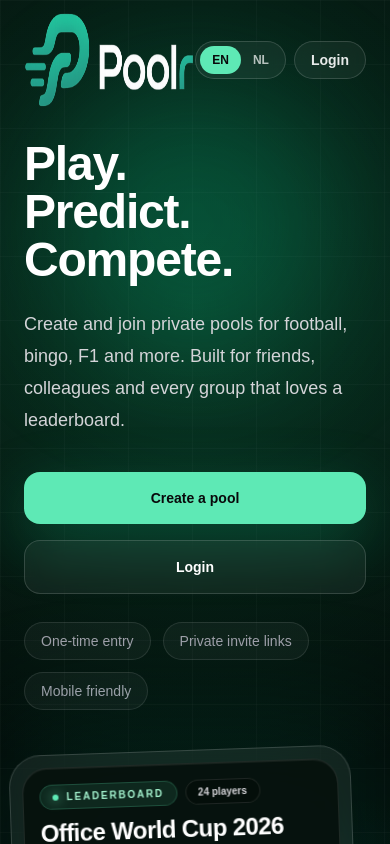
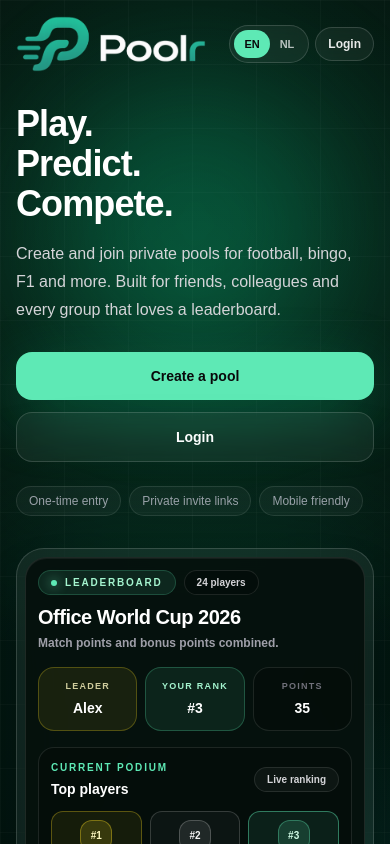
Before and after one commit to Doeks050/social-pool-app, a Next.js app: page / in a window 390 px wide. Shown: the top 844 px of the page. Built offline with nearby package versions, Linux system fonts and the light colour scheme; no server answers.

Commit message:
homepage

```diff
--- a/src/app/HomeClient.tsx
+++ b/src/app/HomeClient.tsx
@@ -278,34 +278,35 @@ export default function HomeClient({ isLoggedIn }: HomeClientProps) {
 
   return (
     <main className="min-h-screen overflow-hidden bg-[#030706] text-white">
-      <section className="relative min-h-screen border-b border-white/10">
+      <section className="relative border-b border-white/10 lg:min-h-screen">
         <div className="absolute inset-0 bg-[radial-gradient(circle_at_50%_18%,rgba(34,255,160,0.18),transparent_34%),radial-gradient(circle_at_80%_65%,rgba(20,184,166,0.13),transparent_28%),linear-gradient(180deg,#04100c_0%,#030706_58%,#020403_100%)]" />
         <div className="absolute inset-0 opacity-[0.16] [background-image:linear-gradient(rgba(255,255,255,0.16)_1px,transparent_1px),linear-gradient(90deg,rgba(255,255,255,0.16)_1px,transparent_1px)] [background-size:64px_64px]" />
         <div className="absolute left-1/2 top-20 h-72 w-72 -translate-x-1/2 rounded-full bg-emerald-400/20 blur-3xl" />
 
         <Container>
-          <div className="relative z-10 flex min-h-screen flex-col">
-            <header className="flex items-center justify-between pt-3 pb-0 sm:pt-4">
-              <Link href="/" className="flex items-center">
+          <div className="relative z-10 flex flex-col lg:min-h-screen">
+            <header className="flex items-center justify-between gap-3 py-4 sm:py-5">
+              <Link href="/" className="flex min-w-0 items-center">
                 <Image
                   src="/brand/poolr-logo-dark.png"
                   alt="Poolr"
                   width={420}
                   height={123}
                   priority
-                  className="h-24 w-auto sm:h-28 lg:h-32"
+                  className="h-14 w-auto sm:h-20 lg:h-28"
                 />
               </Link>
 
-              <div className="flex items-center gap-2">
+              <div className="flex shrink-0 items-center gap-1.5 sm:gap-2">
                 <div className="flex rounded-full border border-white/15 bg-white/5 p-1 backdrop-blur">
                   <button
                     type="button"
                     onClick={() => changeLanguage("en")}
-                    className={`rounded-full px-3 py-1.5 text-xs font-black transition ${language === "en"
+                    className={`rounded-full px-2.5 py-1.5 text-[11px] font-black transition sm:px-3 sm:text-xs ${
+                      language === "en"
                         ? "bg-emerald-300 text-zinc-950"
                         : "text-white/70 hover:text-white"
-                      }`}
+                    }`}
                     aria-pressed={language === "en"}
                   >
                     EN
@@ -314,10 +315,11 @@ export default function HomeClient({ isLoggedIn }: HomeClientProps) {
                   <button
                     type="button"
                     onClick={() => changeLanguage("nl")}
-                    className={`rounded-full px-3 py-1.5 text-xs font-black transition ${language === "nl"
+                    className={`rounded-full px-2.5 py-1.5 text-[11px] font-black transition sm:px-3 sm:text-xs ${
+                      language === "nl"
                         ? "bg-emerald-300 text-zinc-950"
                         : "text-white/70 hover:text-white"
-                      }`}
+                    }`}
                     aria-pressed={language === "nl"}
                   >
                     NL
@@ -326,16 +328,16 @@ export default function HomeClient({ isLoggedIn }: HomeClientProps) {
 
                 <Link
                   href={isLoggedIn ? "/dashboard" : "/auth"}
-                  className="rounded-full border border-white/15 bg-white/5 px-4 py-2 text-sm font-semibold text-white/90 backdrop-blur transition hover:bg-white/10"
+                  className="rounded-full border border-white/15 bg-white/5 px-3 py-2 text-xs font-semibold text-white/90 backdrop-blur transition hover:bg-white/10 sm:px-4 sm:text-sm"
                 >
                   {isLoggedIn ? t.dashboard : t.login}
                 </Link>
               </div>
             </header>
 
-            <div className="grid flex-1 items-start gap-10 pt-8 pb-12 lg:grid-cols-[1.02fr_0.98fr] lg:items-center lg:pt-6 lg:pb-16">
+            <div className="grid flex-1 items-start gap-8 pt-4 pb-12 sm:pt-8 lg:grid-cols-[1.02fr_0.98fr] lg:items-center lg:pt-6 lg:pb-16">
               <div className="max-w-3xl">
-                <h1 className="text-5xl font-black tracking-tight text-white sm:text-7xl lg:text-8xl">
+                <h1 className="text-4xl font-black tracking-tight text-white sm:text-7xl lg:text-8xl">
                   {t.heroTitle.map((line) => (
                     <span key={line}>
                       {line}
@@ -344,31 +346,31 @@ export default function HomeClient({ isLoggedIn }: HomeClientProps) {
                   ))}
                 </h1>
 
-                <p className="mt-6 max-w-2xl text-lg leading-8 text-zinc-300 sm:text-xl">
+                <p className="mt-4 max-w-2xl text-base leading-7 text-zinc-300 sm:mt-6 sm:text-xl sm:leading-8">
                   {t.heroText}
                 </p>
 
-                <div className="mt-9 flex flex-col gap-4 sm:flex-row">
+                <div className="mt-7 flex flex-col gap-3 sm:mt-9 sm:flex-row sm:gap-4">
                   <Link
                     href={primaryHref}
-                    className="rounded-2xl bg-emerald-300 px-7 py-4 text-center text-sm font-black text-zinc-950 shadow-[0_18px_60px_rgba(16,185,129,0.3)] transition hover:bg-emerald-200"
+                    className="rounded-2xl bg-emerald-300 px-6 py-3.5 text-center text-sm font-black text-zinc-950 shadow-[0_18px_60px_rgba(16,185,129,0.3)] transition hover:bg-emerald-200 sm:px-7 sm:py-4"
                   >
                     {primaryLabel}
                   </Link>
 
                   <Link
                     href={secondaryHref}
-                    className="rounded-2xl border border-white/15 bg-white/5 px-7 py-4 text-center text-sm font-black text-white backdrop-blur transition hover:bg-white/10"
+                    className="rounded-2xl border border-white/15 bg-white/5 px-6 py-3.5 text-center text-sm font-black text-white backdrop-blur transition hover:bg-white/10 sm:px-7 sm:py-4"
                   >
                     {secondaryLabel}
                   </Link>
                 </div>
 
-                <div className="mt-7 flex flex-wrap gap-3 text-sm text-zinc-400">
+                <div className="mt-6 flex flex-wrap gap-2 text-xs text-zinc-400 sm:mt-7 sm:gap-3 sm:text-sm">
                   {t.chips.map((chip) => (
                     <span
                       key={chip}
-                      className="rounded-full border border-white/10 bg-white/[0.04] px-4 py-2"
+                      className="rounded-full border border-white/10 bg-white/[0.04] px-3 py-1.5 sm:px-4 sm:py-2"
                     >
                       {chip}
                     </span>
@@ -381,8 +383,8 @@ export default function HomeClient({ isLoggedIn }: HomeClientProps) {
                 <div className="absolute -right-8 top-10 hidden h-24 w-24 rounded-full border border-emerald-300/20 bg-emerald-300/10 blur-xl sm:block" />
                 <div className="absolute -left-10 bottom-20 hidden h-28 w-28 rounded-full border border-teal-300/10 bg-teal-300/10 blur-2xl sm:block" />
 
-                <div className="relative rotate-[-2deg] rounded-[2rem] border border-white/15 bg-white/[0.06] p-3 shadow-2xl backdrop-blur-xl lg:rotate-[-5deg]">
-                  <div className="rounded-[1.55rem] border border-white/10 bg-[#06110d]/95 p-4 shadow-[inset_0_1px_0_rgba(255,255,255,0.06)] sm:p-5">
+                <div className="relative rounded-[1.75rem] border border-white/15 bg-white/[0.06] p-2 shadow-2xl backdrop-blur-xl sm:rotate-[-2deg] sm:rounded-[2rem] sm:p-3 lg:rotate-[-5deg]">
+                  <div className="rounded-[1.35rem] border border-white/10 bg-[#06110d]/95 p-3 shadow-[inset_0_1px_0_rgba(255,255,255,0.06)] sm:rounded-[1.55rem] sm:p-5">
                     <div className="mb-4 flex items-start justify-between gap-3">
                       <div className="min-w-0">
                         <div className="mb-2 flex flex-wrap items-center gap-2">
@@ -396,11 +398,11 @@ export default function HomeClient({ isLoggedIn }: HomeClientProps) {
                           </span>
                         </div>
 
-                        <h2 className="truncate text-2xl font-black tracking-tight text-white sm:text-3xl">
+                        <h2 className="truncate text-xl font-black tracking-tight text-white sm:text-3xl">
                           {t.poolName}
                         </h2>
 
-                        <p className="mt-1 text-sm font-semibold text-zinc-400">
+                        <p className="mt-1 text-xs font-semibold text-zinc-400 sm:text-sm">
                           {t.poolSubtitle}
                         </p>
                       </div>
@@ -561,7 +563,7 @@ export default function HomeClient({ isLoggedIn }: HomeClientProps) {
         </Container>
       </section>
 
-      <section className="relative py-20">
+      <section className="relative py-16 sm:py-20">
         <Container>
           <div className="grid gap-4 md:grid-cols-3">
             {t.poolTypes.map((type) => (
@@ -592,14 +594,14 @@ export default function HomeClient({ isLoggedIn }: HomeClientProps) {
         </Container>
       </section>
 
-      <section className="border-y border-white/10 bg-white/[0.03] py-20">
+      <section className="border-y border-white/10 bg-white/[0.03] py-16 sm:py-20">
         <Container>
           <div className="max-w-2xl">
             <p className="text-sm font-bold uppercase tracking-[0.22em] text-emerald-300">
               {t.howItWorks}
             </p>
 
-            <h2 className="mt-3 text-4xl font-black tracking-tight sm:text-5xl">
+            <h2 className="mt-3 text-3xl font-black tracking-tight sm:text-5xl">
               {t.howTitle}
             </h2>
           </div>
@@ -625,10 +627,10 @@ export default function HomeClient({ isLoggedIn }: HomeClientProps) {
         </Container>
       </section>
 
-      <section className="py-20">
+      <section className="py-16 sm:py-20">
         <Container>
-          <div className="rounded-[2rem] border border-emerald-300/20 bg-gradient-to-br from-emerald-300/15 via-white/[0.05] to-transparent p-8 text-center sm:p-12">
-            <h2 className="text-4xl font-black tracking-tight sm:text-5xl">
+          <div className="rounded-[2rem] border border-emerald-300/20 bg-gradient-to-br from-emerald-300/15 via-white/[0.05] to-transparent p-6 text-center sm:p-12">
+            <h2 className="text-3xl font-black tracking-tight sm:text-5xl">
               {t.ctaTitle}
             </h2>
 
@@ -658,7 +660,7 @@ export default function HomeClient({ isLoggedIn }: HomeClientProps) {
                   alt="Poolr"
                   width={300}
                   height={88}
-                  className="h-20 w-auto"
+                  className="h-16 w-auto sm:h-20"
                 />
               </Link>
 
--- a/src/components/Container.tsx
+++ b/src/components/Container.tsx
@@ -8,7 +8,7 @@ export default function Container({
   className = "",
 }: ContainerProps) {
   return (
-    <div className={`mx-auto w-full max-w-6xl px-6 ${className}`}>
+    <div className={`mx-auto w-full max-w-6xl px-4 sm:px-6 ${className}`}>
       {children}
     </div>
   );
--- a/src/data/legalPages.ts
+++ b/src/data/legalPages.ts
@@ -32,7 +32,7 @@ export const privacyContent: Record<Language, LegalPageContent> = {
     sections: [
       {
         title: "1. Wie zijn wij?",
-        body: "Poolr is een online platform waarmee gebruikers privé-poules en sociale spellen kunnen aanmaken, beheren en spelen. Denk aan WK-poules, Office Bingo, F1-poules en vergelijkbare sociale spelvormen.",
+        body: "Poolr is een online platform waarmee gebruikers privé-poules en sociale spellen kunnen aanmaken, beheren en spelen. Voorbeelden hiervan zijn WK-poules, Office Bingo, F1-poules en vergelijkbare sociale spelvormen.",
       },
       {
         title: "2. Welke gegevens verwerken wij?",
@@ -47,7 +47,7 @@ export const privacyContent: Record<Language, LegalPageContent> = {
       },
       {
         title: "4. Rechtsgrond",
-        body: "Wij verwerken gegevens op basis van uitvoering van de overeenkomst, gerechtvaardigd belang, wettelijke verplichtingen en, waar nodig, toestemming. Voor functionele onderdelen zoals login, poolbeheer en puntentelling is verwerking noodzakelijk om de dienst te kunnen leveren.",
+        body: "Wij verwerken persoonsgegevens alleen wanneer daar een geldige grondslag voor bestaat, zoals de uitvoering van de overeenkomst, een gerechtvaardigd belang, een wettelijke verplichting of toestemming. Voor functionele onderdelen zoals login, poolbeheer en puntentelling is verwerking noodzakelijk om de dienst te kunnen leveren.",
       },
       {
         title: "5. Zichtbaarheid binnen poules",
@@ -75,7 +75,7 @@ export const privacyContent: Record<Language, LegalPageContent> = {
       },
       {
         title: "11. Minderjarigen",
-        body: "Poolr is bedoeld voor gebruikers die zelfstandig online diensten mogen gebruiken volgens de toepasselijke wetgeving. Minderjarigen mogen de app alleen gebruiken met toestemming van een ouder of wettelijke vertegenwoordiger.",
+        body: "Poolr is bedoeld voor gebruikers die volgens de toepasselijke wetgeving zelfstandig online diensten mogen gebruiken. Minderjarige gebruikers mogen Poolr alleen gebruiken met toestemming van een ouder of wettelijke vertegenwoordiger.",
       },
       {
         title: "12. Contact",
@@ -94,7 +94,7 @@ export const privacyContent: Record<Language, LegalPageContent> = {
     sections: [
       {
         title: "1. Who are we?",
-        body: "Poolr is an online platform that allows users to create, manage and play private pools and social games, including World Cup pools, Office Bingo, F1 pools and similar social game formats.",
+        body: "Poolr is an online platform that allows users to create, manage and play private pools and social games. Examples include World Cup pools, Office Bingo, F1 pools and similar social game formats.",
       },
       {
         title: "2. Which data do we process?",
@@ -109,7 +109,7 @@ export const privacyContent: Record<Language, LegalPageContent> = {
       },
       {
         title: "4. Legal basis",
-        body: "We process data based on performance of a contract, legitimate interest, legal obligations and, where required, consent. Processing is necessary for functional parts such as login, pool management and score calculation.",
+        body: "We only process personal data when there is a valid legal basis, such as performance of a contract, legitimate interest, legal obligation or consent. Processing is necessary for functional parts such as login, pool management and score calculation.",
       },
       {
         title: "5. Visibility within pools",
@@ -137,7 +137,7 @@ export const privacyContent: Record<Language, LegalPageContent> = {
       },
       {
         title: "11. Minors",
-        body: "Poolr is intended for users who are allowed to use online services independently under applicable law. Minors may only use the app with permission from a parent or legal guardian.",
+        body: "Poolr is intended for users who are allowed to use online services independently under applicable law. Minors may only use Poolr with permission from a parent or legal guardian.",
       },
       {
         title: "12. Contact",
@@ -183,7 +183,7 @@ export const termsContent: Record<Language, LegalPageContent> = {
       },
       {
         title: "7. Betaalde functies",
-        body: "Poolr kan gratis en betaalde functies aanbieden. Betaalde functies geven toegang tot extra mogelijkheden, zoals grotere poules, meer beheeropties of extra speltypen. Prijzen en voorwaarden worden getoond vóór aankoop.",
+        body: "Poolr kan gratis en betaalde functies aanbieden. Betaalde functies kunnen toegang geven tot extra mogelijkheden, zoals grotere poules, aanvullende beheeropties of extra speltypen. De actuele prijs, inhoud en voorwaarden van een betaalde functie worden vóór aankoop getoond.",
       },
       {
         title: "8. Geen gokplatform",
@@ -199,7 +199,7 @@ export const termsContent: Record<Language, LegalPageContent> = {
       },
       {
         title: "11. Beperking van aansprakelijkheid",
-        body: "Poolr is niet aansprakelijk voor indirecte schade, gemiste scores, verloren data, misgelopen prijzen, onderlinge afspraken tussen deelnemers of schade door tijdelijk niet beschikbaar zijn van de app, voor zover wettelijk toegestaan.",
+        body: "Voor zover wettelijk toegestaan is Poolr niet aansprakelijk voor indirecte schade, gemiste scores, verloren data, misgelopen prijzen, onderlinge afspraken tussen deelnemers of schade door tijdelijke onbeschikbaarheid van de app.",
       },
       {
         title: "12. Wijzigingen",
@@ -246,7 +246,7 @@ export const termsContent: Record<Language, LegalPageContent> = {
       },
       {
         title: "7. Paid features",
-        body: "Poolr may offer free and paid features. Paid features may provide access to additional options such as larger pools, more management options or extra game types. Prices and conditions are shown before purchase.",
+        body: "Poolr may offer free and paid features. Paid features may provide access to additional options such as larger pools, additional management options or extra game types. The current price, contents and conditions of a paid feature will be shown before purchase.",
       },
       {
         title: "8. No gambling platform",
@@ -262,7 +262,7 @@ export const termsContent: Record<Language, LegalPageContent> = {
       },
       {
         title: "11. Limitation of liability",
-        body: "Poolr is not liable for indirect damages, missed scores, lost data, missed prizes, agreements between participants or damage caused by temporary unavailability of the app, to the extent permitted by law.",
+        body: "To the extent permitted by law, Poolr is not liable for indirect damages, missed scores, lost data, missed prizes, agreements between participants or damage caused by temporary unavailability of the app.",
       },
       {
         title: "12. Changes",
@@ -288,7 +288,7 @@ export const disclaimerContent: Record<Language, LegalPageContent> = {
     sections: [
       {
         title: "1. Onafhankelijk platform",
-        body: "Poolr is een onafhankelijk platform en is niet verbonden aan, gesponsord door of officieel goedgekeurd door FIFA, UEFA, Formula 1, FIA, teams, coureurs, bonden, competities of andere rechthebbenden.",
+        body: "Poolr is een onafhankelijk platform. Poolr is niet verbonden aan, gesponsord door of officieel goedgekeurd door FIFA, UEFA, Formula 1, FIA, teams, coureurs, bonden, competities of andere rechthebbenden.",
       },
       {
         title: "2. Gebruik van namen",
@@ -331,7 +331,7 @@ export const disclaimerContent: Record<Language, LegalPageContent> = {
     sections: [
       {
         title: "1. Independent platform",
-        body: "Poolr is an independent platform and is not affiliated with, sponsored by or officially approved by FIFA, UEFA, Formula 1, FIA, teams, drivers, associations, competitions or other rights holders.",
+        body: "Poolr is an independent platform. Poolr is not affiliated with, sponsored by or officially approved by FIFA, UEFA, Formula 1, FIA, teams, drivers, associations, competitions or other rights holders.",
       },
       {
         title: "2. Use of names",
@@ -483,7 +483,7 @@ export const contactContent: Record<Language, LegalPageContent> = {
       },
       {
         title: "Zakelijke gegevens",
-        body: "Wanneer Poolr officieel commercieel wordt aangeboden, kunnen hier aanvullende bedrijfsgegevens worden toegevoegd, zoals bedrijfsnaam, KvK-nummer, btw-nummer en vestigingsadres.",
+        body: "Wanneer aanvullende bedrijfsgegevens van toepassing zijn, zoals bedrijfsnaam, KvK-nummer, btw-nummer of vestigingsadres, worden deze op deze pagina vermeld.",
       },
     ],
   },
@@ -515,7 +515,7 @@ export const contactContent: Record<Language, LegalPageContent> = {
       },
       {
         title: "Business details",
-        body: "When Poolr is officially offered commercially, additional business details may be added here, such as company name, chamber of commerce number, VAT number and business address.",
+        body: "When additional business details apply, such as company name, chamber of commerce number, VAT number or business address, they will be listed on this page.",
       },
     ],
   },
@@ -565,7 +565,7 @@ export const worldCupRulesContent: Record<Language, LegalPageContent> = {
       },
       {
         title: "8. Knock-outwedstrijden",
-        body: "Bij knock-outwedstrijden moet binnen de poule duidelijk zijn welke uitslag meetelt voor de puntentelling. Standaard telt de uitslag zoals die in Poolr als officiële wedstrijdscore wordt verwerkt. Wanneer een andere instelling wordt gebruikt, zoals uitslag na verlenging of winnaar na strafschoppen, wordt dit in de app aangegeven.",
+        body: "Bij knock-outwedstrijden telt de uitslag die in Poolr als officiële wedstrijdscore wordt verwerkt. Wanneer een andere scorebasis wordt gebruikt, bijvoorbeeld de stand na reguliere speeltijd, na verlenging of de winnaar na strafschoppen, wordt dit in de app aangegeven.",
       },
       {
         title: "9. Bonusvragen",
@@ -657,7 +657,7 @@ export const worldCupRulesContent: Record<Language, LegalPageContent> = {
       },
       {
         title: "8. Knockout matches",
-        body: "For knockout matches, it must be clear within the pool which score counts for scoring. By default, the score that Poolr processes as the official match score counts. If another setting is used, such as score after extra time or winner after penalties, this will be shown in the app.",
+        body: "For knockout matches, the score that Poolr processes as the official match score is used for scoring. If another scoring basis is used, such as the score after regular time, after extra time or the winner after penalties, this will be shown in the app.",
       },
       {
         title: "9. Bonus questions",
```
